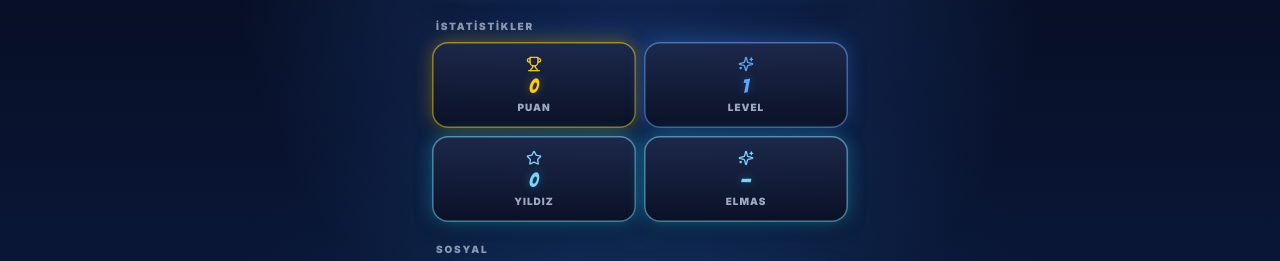
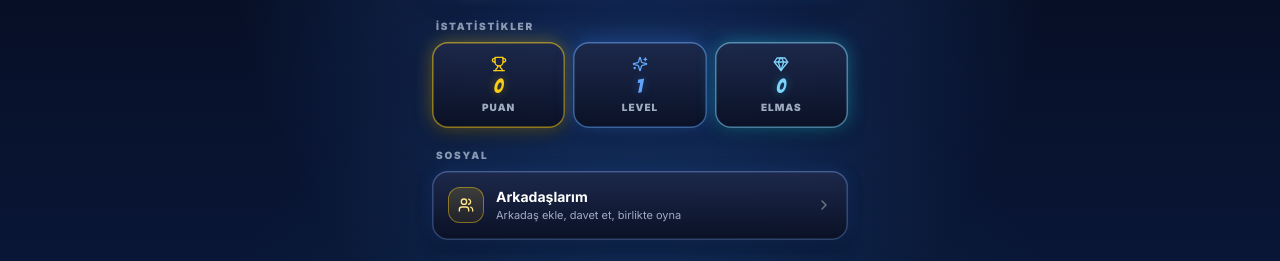
Before and after one commit to Verims-lab/Kronox, a React (Vite) app: page /profile in a window 1280 px wide. Shown: the part 153-414 px from the top of the page. Built offline with nearby package versions, Linux system fonts and the light colour scheme; no server answers.

Commit message:
File changes

```diff
--- a/src/components/game/simulationPanelSoloProgressCases.jsx
+++ b/src/components/game/simulationPanelSoloProgressCases.jsx
@@ -388,7 +388,10 @@ export const EXTRA_TESTS = [
       ]);
       const consumerMissing = [
         ...missingTokens(soloLevelsLibSource, ['calculateSoloAttemptResult', 'getBestSoloLevelResult', 'summarizeSoloProgress']),
-        ...missingTokens(profilePageSource, ['summarizeSoloProgress', 'totalSoloScore', 'totalStars']),
+        // Codex116 — Profile no longer surfaces Yıldız; totalStars is no
+        // longer required on the Profile surface. Puan still uses
+        // totalSoloScore via summarizeSoloProgress.
+        ...missingTokens(profilePageSource, ['summarizeSoloProgress', 'totalSoloScore']),
         ...missingTokens(leaderboardPageSource, ['summarizeSoloProgress', 'totalSoloScore', 'Arkadaş Sıralaması']),
         ...missingTokens(soloLevelResultSource, ['levelScore', 'baseScore', 'timeBonus', 'Puan:']),
       ];
@@ -830,32 +833,43 @@ export const EXTRA_TESTS = [
     { actionType: ACTION_TYPES.CODE_FIX }),
 
   makeCase('solo_progress_health', 'solo_profile_score_contract',
-    'Profile reads the same Solo progress source for level, totalSoloScore, and totalStars; no hard-coded Level 1/stale score',
+    'Profile reads the same Solo progress source for level + totalSoloScore; Yıldız tile is gone; Elmas is real or safe 0 placeholder; no hard-coded Level 1',
     () => {
+      // Codex116 — Profile now renders exactly three stats: Puan / Level /
+      // Elmas. Yıldız is intentionally removed (moved out per product
+      // decision). Puan/Level still come from the shared Solo summary,
+      // Elmas comes from a real economy field or a safe 0 placeholder.
       const required = missingTokens(profilePageSource, [
         'ensureSoloProgressBackfill',
         'readSoloProgress',
         'summarizeSoloProgress',
         'getCurrentPlayableLevel',
         'soloSummary.totalSoloScore',
-        'soloSummary.totalStars',
         'profileLevel',
+        // Elmas tile must exist and use the no-economy-yet placeholder
+        // helper that never derives from stars/score/levels.
+        "label: 'Elmas'",
+        'getProfileDiamondValue',
       ]);
       const forbidden = forbiddenTokensFound(profilePageSource, [
         "label: 'Level', value: 1",
         "id: 'puan',  label: 'Puan',  value: 0",
-        "id: 'stars', label: 'Yıldız', value: 0",
+        // Yıldız must not reappear in Profile stats.
+        "label: 'Yıldız'",
+        "id: 'stars'",
+        // Elmas must never be derived from Yıldız/score/levels.
+        'soloSummary.totalStars,',
       ]);
       if (required.length || forbidden.length) {
         return fail('Profile Solo score/source-of-truth contract drifted.', {
           verification: 'STATIC_CONTRACT',
           classification: 'REAL_PRODUCT_RISK',
           actionType: ACTION_TYPES.CODE_FIX,
-          expected: 'Profile backfills current user progress, reads shared Solo summary, and never hard-codes Level/Puan/Yıldız',
+          expected: 'Profile uses shared Solo summary for Puan+Level, exposes Elmas via no-economy-yet helper, and has no Yıldız tile or hard-coded Level 1',
           actual: { required, forbidden },
         });
       }
-      return pass('Profile uses shared Solo progress summary for Puan/Level/Yıldız and avoids stale hard-coded values.', {
+      return pass('Profile renders Puan/Level/Elmas from shared sources; Yıldız tile removed; no hard-coded Level/Puan values.', {
         verification: 'STATIC_CONTRACT',
         classification: 'STATIC_CHECK_LIMITATION',
         actionType: ACTION_TYPES.CODE_FIX,
--- a/src/pages/ProfilePage.jsx
+++ b/src/pages/ProfilePage.jsx
@@ -1,7 +1,7 @@
 import React, { useEffect, useMemo, useState } from 'react';
 import { useNavigate } from 'react-router-dom';
 import { motion } from 'framer-motion';
-import { Users, Trophy, Sparkles, Star, Settings, ChevronRight, LogOut, UserRound, LogIn } from 'lucide-react';
+import { Users, Trophy, Sparkles, Gem, Settings, ChevronRight, LogOut, UserRound, LogIn } from 'lucide-react';
 import { base44 } from '@/api/base44Client';
 import { sounds } from '@/lib/gameSounds';
 import { isAdminUser } from '@/lib/admin';
@@ -21,12 +21,15 @@ import { summarizeSoloProgress } from '@/lib/soloProgressHelpers';
 
 /**
  * ProfilePage — first-pass shell.
- * Sections: Arkadaşlarım, Solo Puan, Level, Yıldız, Ayarlar.
+ * Sections: Arkadaşlarım, Stats (Puan / Level / Elmas), Ayarlar.
  *
  * Data note (placeholders vs real):
  *  - identity (name/email): REAL — from base44.auth.me()
  *  - friends count: PLACEHOLDER (0) — no friends system yet
- *  - puan/level/yıldız: REAL — derived from User.solo_progress
+ *  - puan/level: REAL — derived from User.solo_progress (shared with Solo
+ *    Level Path and Leaderboard via summarizeSoloProgress / getCurrentPlayableLevel)
+ *  - elmas: REAL when a profile/economy field exists, otherwise safe 0
+ *    PLACEHOLDER. Never derived from stars, score, or completed levels.
  *  - admin badge: REAL — via isAdminUser()
  */
 export default function ProfilePage() {
@@ -66,18 +69,23 @@ export default function ProfilePage() {
     [soloProgress],
   );
 
-  // Codex114 — Stats tiles.
-  //   Puan / Level / Yıldız are REAL — derived from User.solo_progress.
-  //   Elmas is a PLACEHOLDER — there is no economy yet in this build.
-  //     We surface a fixed "—" so the UI never claims a fake balance and
-  //     the contract is honest. Do NOT wire this to any wallet/economy
-  //     entity until a real backend exists.
-  const ELMAS_PLACEHOLDER_VALUE = '—'; // PLACEHOLDER — no economy yet
+  // Codex116 — Stats tiles match Liderlik 3-card row: Puan / Level / Elmas.
+  //   Puan  → REAL — soloSummary.totalSoloScore (totalSoloScore from
+  //           User.solo_progress, see summarizeSoloProgress).
+  //   Level → REAL — getCurrentPlayableLevel(soloProgress) (same source
+  //           Solo Level Path uses).
+  //   Elmas → REAL when a profile/economy field exists, otherwise a safe
+  //           0 PLACEHOLDER. Never derived from Yıldız, score, or
+  //           completed levels. No economy yet — do NOT wire this to any
+  //           wallet/economy entity until a real backend exists.
+  // Yıldız tile is intentionally NOT in Profile stats anymore (moved out
+  // per product decision). totalSoloScore from soloSummary is still used,
+  // so the shared solo progress source stays intact.
+  const diamondValue = getProfileDiamondValue(user); // PLACEHOLDER 0 when no economy yet
   const stats = [
     { id: 'puan',  label: 'Puan',  value: soloSummary.totalSoloScore, icon: Trophy,   tint: 'gold' },
     { id: 'level', label: 'Level', value: profileLevel, icon: Sparkles, tint: 'portal' },
-    { id: 'stars', label: 'Yıldız', value: soloSummary.totalStars, icon: Star, tint: 'cyan' },
-    { id: 'elmas', label: 'Elmas', value: ELMAS_PLACEHOLDER_VALUE, icon: Sparkles, tint: 'cyan' },
+    { id: 'elmas', label: 'Elmas', value: diamondValue, icon: Gem, tint: 'cyan' },
   ];
 
   return (
@@ -103,12 +111,12 @@ export default function ProfilePage() {
           onLogout={handleLogout}
         />
 
-        {/* Stats: Puan / Level / Yıldız / Elmas.
-            Puan/Level/Yıldız are real values from solo_progress.
-            Elmas is a PLACEHOLDER tile — no economy yet, so we never show
-            a fake number. */}
+        {/* Stats: Puan / Level / Elmas — single horizontal row matching
+            Liderlik. Puan/Level are real solo_progress values; Elmas is a
+            PLACEHOLDER tile (0) when no economy backend exists. Yıldız is
+            intentionally NOT shown here anymore. */}
         <Section label="İstatistikler">
-          <div className="grid grid-cols-2 gap-2">
+          <div className="grid grid-cols-3 gap-2">
             {stats.map((s) => (
               <StatTile key={s.id} {...s} />
             ))}
@@ -137,6 +145,38 @@ export default function ProfilePage() {
       </div>
     </div>
   );
+}
+
+/* ---------------- Internal helpers ---------------- */
+
+// Codex116 — Read real diamond/economy value from the user profile when one
+// of the recognized fields exists; otherwise return a safe 0 PLACEHOLDER.
+// IMPORTANT: never derive this from Yıldız, score, or completed levels —
+// no economy yet means the UI must not invent a balance. Mirror of
+// Leaderboard's getLeaderboardDiamondValue so both surfaces agree.
+function getProfileDiamondValue(user) {
+  const candidates = [
+    user?.diamonds,
+    user?.diamondCount,
+    user?.diamond_count,
+    user?.elmas,
+    user?.elmasCount,
+    user?.elmas_count,
+    user?.gems,
+    user?.gemCount,
+    user?.gem_count,
+    user?.economy?.diamonds,
+    user?.economy?.elmas,
+    user?.wallet?.diamonds,
+    user?.wallet?.elmas,
+  ];
+  const realValue = candidates.find((value) => (
+    value !== null &&
+    value !== undefined &&
+    value !== '' &&
+    Number.isFinite(Number(value))
+  ));
+  return realValue === undefined ? 0 : Math.max(0, Math.floor(Number(realValue)));
 }
 
 /* ---------------- Internal components ---------------- */
```
